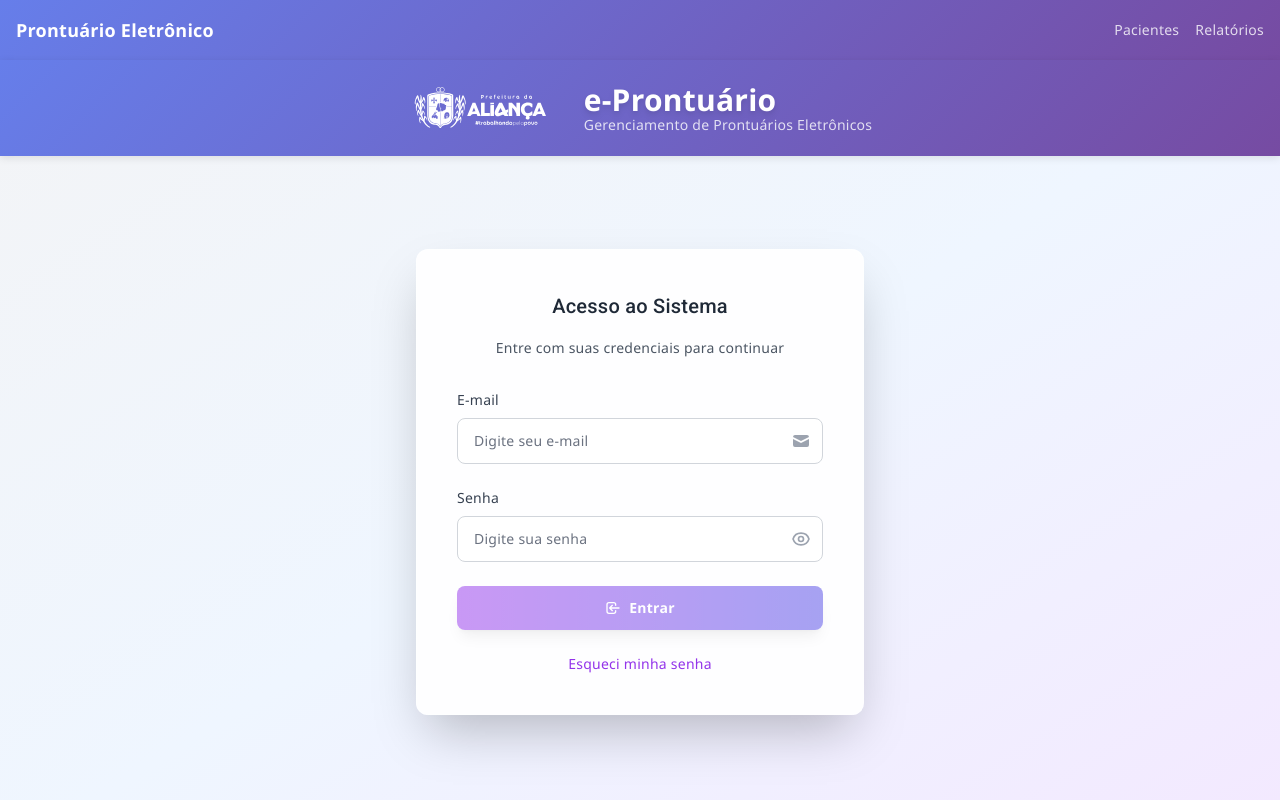
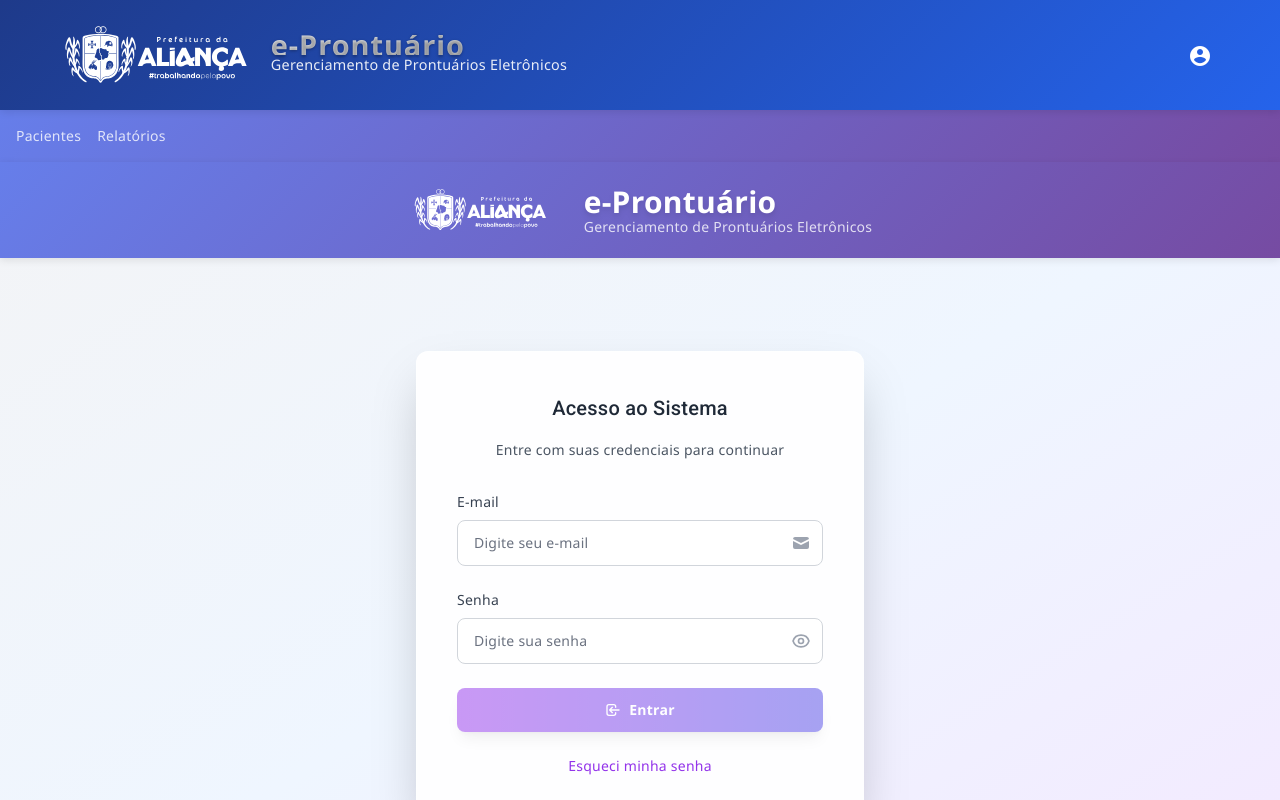
Before and after one commit to fpjunior/protuario-eletronico, an Angular app in the folder frontend/: page /login in a window 1280 px wide. Shown: the top 800 px of the page. Built offline with nearby package versions, Linux system fonts and the light colour scheme.

Commit message:
Atualização geral: ajustes visuais no header e remoção da faixa branca abaixo do cabeçalho

```diff
--- a/frontend/src/app/app.component.html
+++ b/frontend/src/app/app.component.html
@@ -1,8 +1,28 @@
+<div class="header-sistema">
+    <div class="header-content">
+    <div class="logo-container">
+      <img src="assets/logo-alianca.svg" alt="Aliança-PE" class="logo-alianca">
+      <div class="sistema-info">
+        <div class="logo-principal">e-Prontuário</div>
+        <div class="sistema-descricao">Gerenciamento de Prontuários Eletrônicos</div>
+      </div>
+    </div>
+    <div class="user-menu">
+      <span class="user-info" *ngIf="currentUser">Olá, {{ currentUser.nome || currentUser.email }}</span>
+      <button mat-icon-button [matMenuTriggerFor]="userMenu" aria-label="Menu do usuário">
+        <mat-icon>account_circle</mat-icon>
+      </button>
+      <mat-menu #userMenu="matMenu">
+        <button mat-menu-item (click)="logout()">
+          <mat-icon>logout</mat-icon>
+          <span>Sair</span>
+        </button>
+      </mat-menu>
+    </div>
+  </div>
+</div>
 <nav class="bg-header-gradient shadow-header text-white py-4">
   <div class="container mx-auto flex items-center justify-between px-4">
-    <div class="flex items-center space-x-4">
-      <span class="font-bold text-lg">Prontuário Eletrônico</span>
-    </div>
     <div class="flex space-x-4">
       <a routerLink="/pacientes" routerLinkActive="font-bold" class="text-white/80 hover:text-white transition-colors">Pacientes</a>
       <a routerLink="/relatorios" routerLinkActive="font-bold" class="text-white/80 hover:text-white transition-colors">Relatórios</a>
--- a/frontend/src/app/app.component.ts
+++ b/frontend/src/app/app.component.ts
@@ -9,5 +9,16 @@ import { AuthService } from './auth/auth.service';
 })
 export class AppComponent {
   title = 'frontend';
-  constructor(public authService: AuthService) {}
+  currentUser: any;
+
+  constructor(public authService: AuthService) {
+    this.currentUser = this.authService.user;
+    this.authService.user$.subscribe(user => {
+      this.currentUser = user;
+    });
+  }
+
+  logout() {
+    this.authService.logout();
+  }
 }
```
